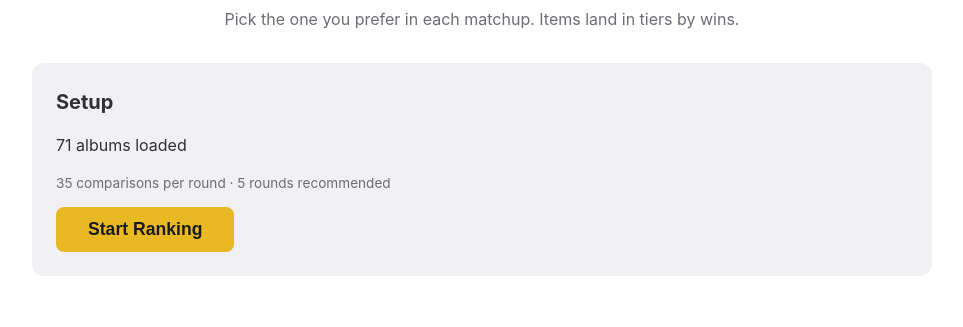
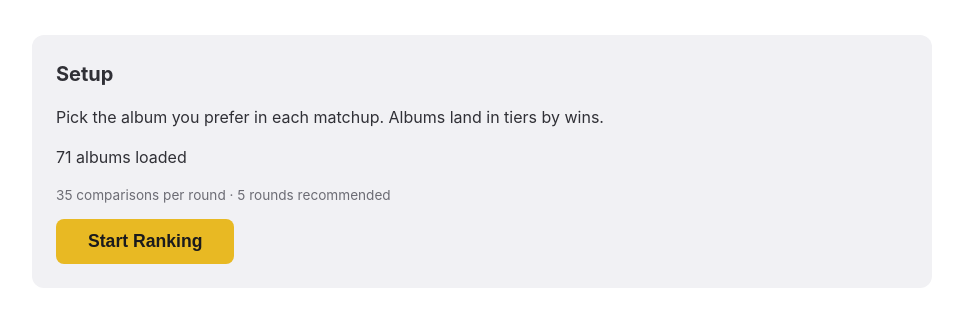
Before and after one commit to chrisglein/bracket-game, a plain HTML site: page index.html in a window 1280 px wide. Shown: the part 77-404 px from the top of the page, without its empty margins (158-1121 px from the left). Drawn offline with Linux system fonts and the light colour scheme.

Commit message:
Better intro message

```diff
--- a/bracket.js
+++ b/bracket.js
@@ -17,6 +17,7 @@
 //   noun          singular label, e.g. "album"            (default "item")
 //   nounPlural    plural label, e.g. "albums"             (default noun + "s")
 //   prompt        matchup heading, e.g. "Which do you prefer?"
+//   intro         one-line explanation shown in the Setup box
 //   accent        brand color (hex); text/contrast variants are auto-derived
 //   recommendedRounds  suggested rounds before the "recommended" note clears
 //   maxRounds     cap on rounds (defaults to items-1, the round-robin max)
@@ -45,6 +46,7 @@ const ART = window.ART || {};
 
 // --- DOM refs ---
 const setupSection = document.getElementById("setup-section");
+const setupIntroEl = document.getElementById("setup-intro");
 const itemCountEl = document.getElementById("item-count");
 const itemNounEl = document.getElementById("item-noun");
 const comparisonEstimate = document.getElementById("comparison-estimate");
@@ -561,6 +563,7 @@ function applyAccent() {
 function init() {
   if (itemNounEl) itemNounEl.textContent = NOUN_PLURAL;
   if (matchupPrompt) matchupPrompt.textContent = PROMPT;
+  if (setupIntroEl && CFG.intro) setupIntroEl.textContent = CFG.intro;
   applyAccent();
 
   if (ITEMS.length === 0) {
--- a/config.js
+++ b/config.js
@@ -10,6 +10,7 @@ window.BRACKET = {
   noun: "album",
   nounPlural: "albums",
   prompt: "Which do you prefer?",
+  intro: "Pick the album you prefer in each matchup. Albums land in tiers by wins.",
   recommendedRounds: 5,
   maxRounds: 8,
 
--- a/index.html
+++ b/index.html
@@ -10,12 +10,12 @@
   <div id="bracket">
     <header class="bracket-header">
       <h1>Bracket</h1>
-      <p class="subtitle">Pick the one you prefer in each matchup. Items land in tiers by wins.</p>
     </header>
 
     <main class="bracket-main">
       <section id="setup-section">
         <h2>Setup</h2>
+        <p id="setup-intro"></p>
         <p><span id="item-count">0</span> <span id="item-noun">items</span> loaded</p>
         <p id="comparison-estimate" class="hint"></p>
         <button id="start-btn">Start Ranking</button>
--- a/styles.css
+++ b/styles.css
@@ -75,6 +75,8 @@ body {
   flex-direction: column;
   gap: 2rem;
 }
+
+#bracket #setup-intro { margin: 0 0 0.5rem; }
 
 #bracket section {
   background: var(--panel);
@@ -347,6 +349,7 @@ body {
     margin-left: -0.5rem;
     margin-right: -0.5rem;
   }
+  #bracket .bracket-main { gap: 0.6rem; }
   #bracket section { padding: 0.6rem; }
   #bracket #matchup { gap: 0.4rem; }
   #bracket .card { padding: 0.4rem; gap: 0.4rem; min-width: 0; }
```
